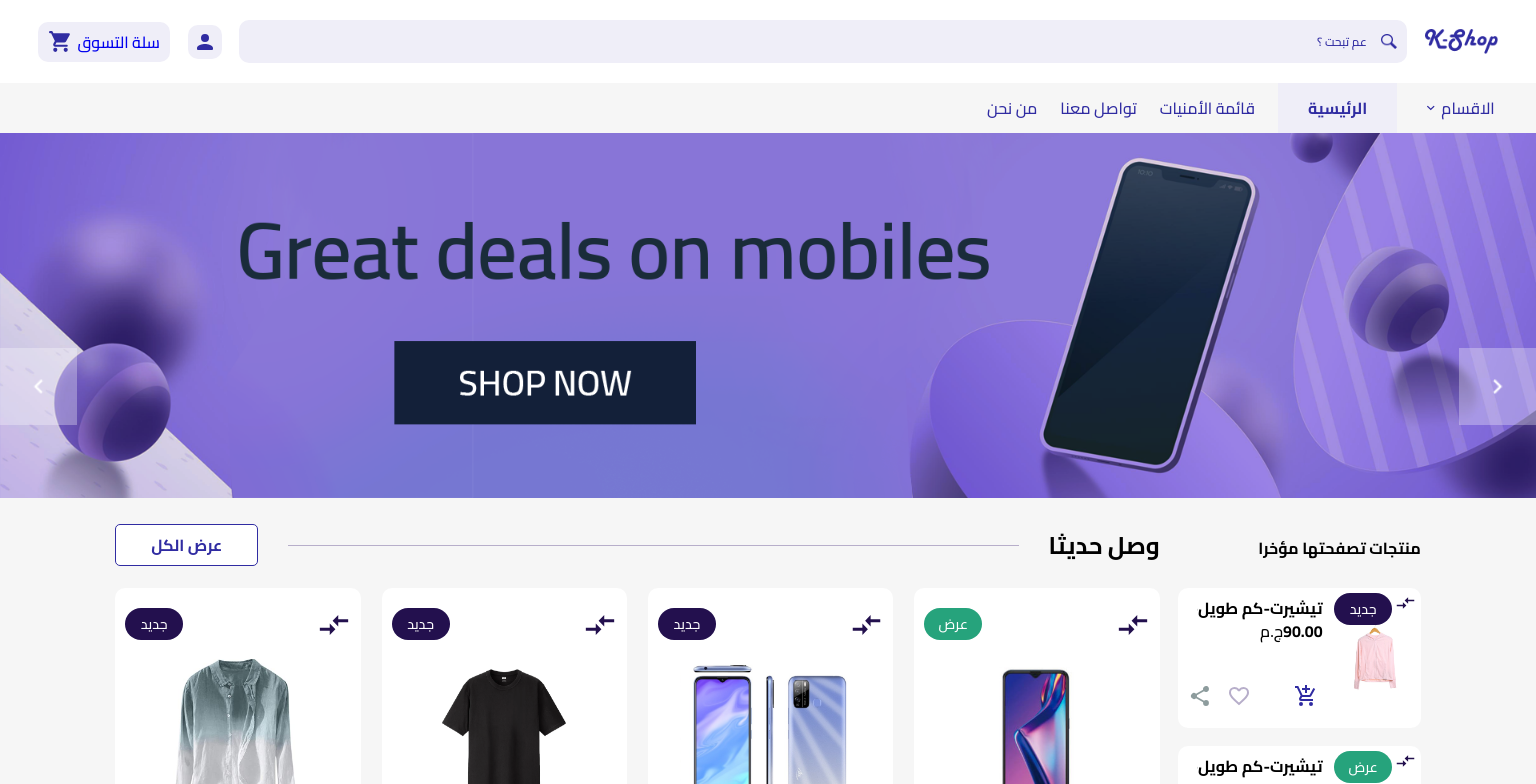
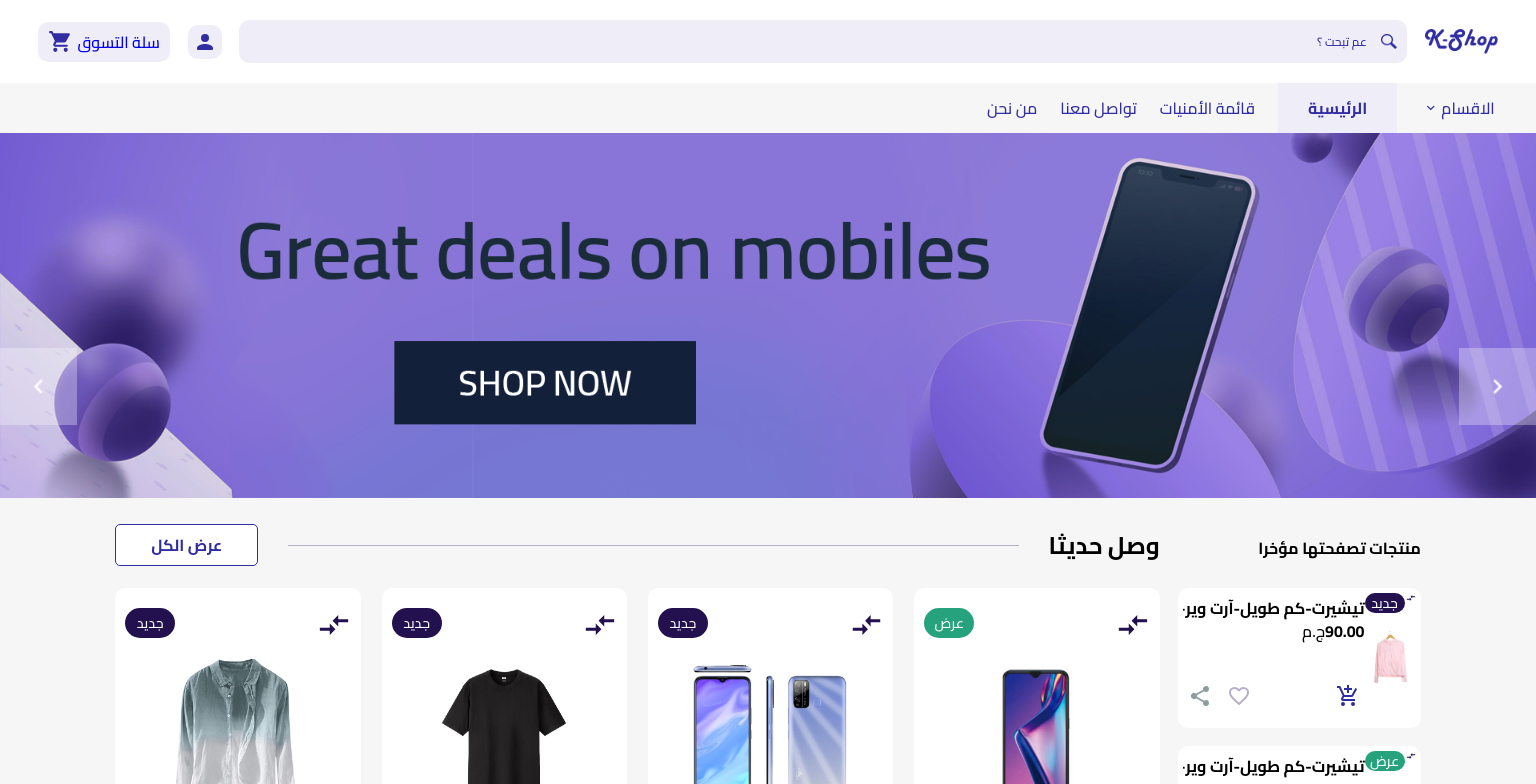
Before and after one commit to omniaa7med/K-Shop, an Angular app: page / in a window 1536 px wide. Shown: the top 784 px of the page. Built offline with nearby package versions, Linux system fonts and the light colour scheme.

Commit message:
'product visited responsive'

```diff
--- a/src/app/product-card/product-card.component.scss
+++ b/src/app/product-card/product-card.component.scss
@@ -235,7 +235,10 @@
       figure {
         width: 80%;
       }
-
+      .offer {
+        width: 50px;
+        height: 30px;
+      }
       .compare {
         top: 0;
         width: 15%;
--- a/src/app/visit-product-card/visit-product-card.component.scss
+++ b/src/app/visit-product-card/visit-product-card.component.scss
@@ -8,6 +8,7 @@
   margin: 18px 0 18px 18px;
   justify-content: space-between;
   height: 140px;
+
   // ----------------------------------------------------------
   //               Product Card Visited Header                -
   // ----------------------------------------------------------
@@ -15,18 +16,22 @@
     width: 35%;
     margin-left: 10px;
     height: auto;
+
     .compare {
       width: 25%;
     }
   }
+
   // ----------------------------------------------------------
   //               Product Card Visited Content               -
   // ----------------------------------------------------------
   &-content {
     width: 60%;
+
     h4 {
       width: 90%;
     }
+
     // --------------------------------------------------------
     //         Product Card Visited Content Action            -
     // --------------------------------------------------------
@@ -46,6 +51,7 @@
   margin: 0 0 10px 0;
   line-height: 1;
 }
+
 .margin-top {
   margin-top: 10px;
   line-height: 1;
@@ -59,10 +65,7 @@
     margin: 18px 0;
 
     &-header {
-      .offer {
-        margin: 15px 0;
-      }
-      figure{
+      figure {
         width: 70%;
       }
     }
@@ -99,26 +102,32 @@
 // ----------------------------------------------------------
 //                 Media Query  500px and down              -
 // ----------------------------------------------------------
-@media screen and (max-width: 768px)  {
+@media screen and (max-width: 768px) {
   .product__container {
     margin: 18px 0;
-     &-header {
+
+    &-header {
       width: 20%;
       height: auto;
       margin: 0;
-      figure{
+
+      figure {
         width: 70%;
       }
+
       .compare {
-        width: 25%;
+        width: 15%;
       }
     }
 
     &-content {
       width: 80%;
+      padding: 10px;
+
       h4 {
         width: 90%;
       }
+
       &-action {
         .favBtn {
           margin-left: 15px;
@@ -129,5 +138,141 @@
 }
 
 // ----------------------------------------------------------
-//                 Media Query  500px and down              -
+//                 Media Query  1200px and down                -
 // ----------------------------------------------------------
+@media screen and (max-width: 1200px) {
+  .product__container {
+    margin: 18px 0;
+
+    &-header {
+      width: 20%;
+      height: auto;
+      margin: 0;
+
+      figure {
+        width: 70%;
+      }
+
+      .compare {
+        width: 15%;
+      }
+
+      .offer {
+        width: 40px;
+        height: 20px;
+      }
+    }
+
+    &-content {
+      width: 80%;
+      padding: 10px;
+
+      h4 {
+        width: 90%;
+      }
+
+      &-action {
+        .favBtn {
+          margin-left: 15px;
+        }
+      }
+    }
+  }
+}
+
+// ----------------------------------------------------------
+//                 Media Query  992 and up                  -
+// ----------------------------------------------------------
+@media screen and (min-width: 992px) {
+  .product__container {
+    &-header {
+      figure {
+        width: 50%;
+      }
+    }
+  }
+}
+
+// ----------------------------------------------------------
+//                 Media Query  1200px and up               -
+// ----------------------------------------------------------
+@media screen and (min-width: 1200px) {
+  .product__container {
+    margin: 18px 0 18px 18px;
+
+    &-header {
+      width: 25%;
+      height: auto;
+      margin: 0;
+
+      figure {
+        width: 100%;
+      }
+
+      .compare {
+        width: 20%;
+      }
+
+      .offer {
+        width: 40px;
+        height: 20px;
+      }
+    }
+
+    &-content {
+      width: 75%;
+      padding: 0;
+
+      h4 {
+        width: 100%;
+        overflow: hidden;
+        white-space: nowrap;
+      }
+
+      &-action {
+        .favBtn {
+          margin-left: 15px;
+        }
+      }
+    }
+  }
+}
+
+// ----------------------------------------------------------
+//                 Media Query  1500px and up               -
+// ----------------------------------------------------------
+@media screen and (min-width: 1500px) {
+  .product__container {
+    &-header {
+      width: 22%;
+      height: auto;
+      margin: 0;
+
+      .compare {
+        width: 20%;
+      }
+
+      .offer {
+        width: 40px;
+        height: 20px;
+      }
+    }
+
+    &-content {
+      width: 78%;
+      padding: 0;
+
+      h4 {
+        width: 100%;
+        overflow: hidden;
+        white-space: nowrap;
+      }
+
+      &-action {
+        .favBtn {
+          margin-left: 15px;
+        }
+      }
+    }
+  }
+}
```
